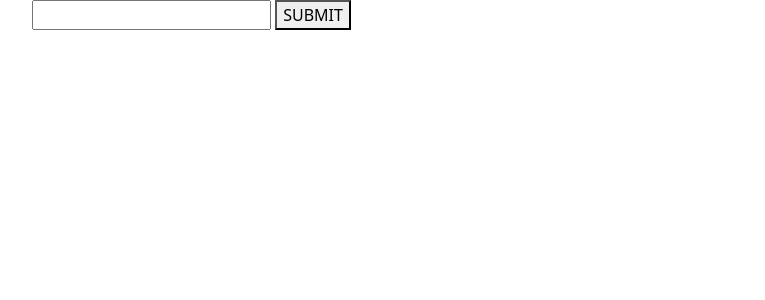
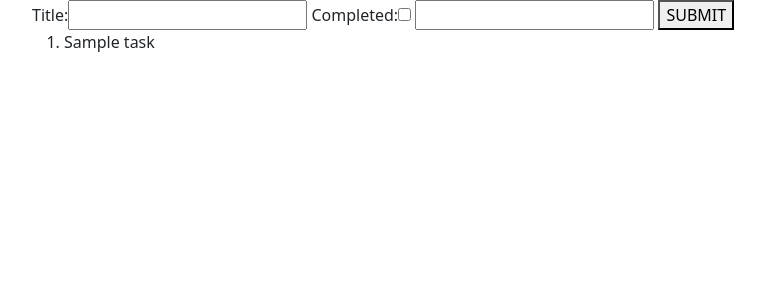
Before and after one commit to nataliesmyth/todoproject, a Django app: page / in a window 1280 px wide. Shown: the top 300 px of the page, without its empty margins (54-819 px from the left). Run offline with Django 3.2, Linux system fonts and the light colour scheme; tables that the repository leaves empty hold one stand-in row (values such as "Sample post"); some libraries are stand-ins or nearby versions.

Commit message:
added loop to view all tasks in browser

```diff
--- a/todoproject/templates/index.html
+++ b/todoproject/templates/index.html
@@ -10,11 +10,19 @@ Tasks -
     <form method="post">
     {% csrf_token %}
 
-        <!-- {{task_form}} to display all -->
+        {{task_form}} <!-- variable -->
         {{task_form.title}} <!-- to display particular field-->
 
         <button type="submit">SUBMIT</button>
     </form>
+
+    <!-- loop over each item in teh array, making the item available in a context variable -->
+    <ol>
+        {% for task in tasks %}
+            <li>{{task.title}}</li>
+        {% endfor %}
+    </ol>
+
 {% endblock content %}
 
 <!-- csrf_token -->
```
